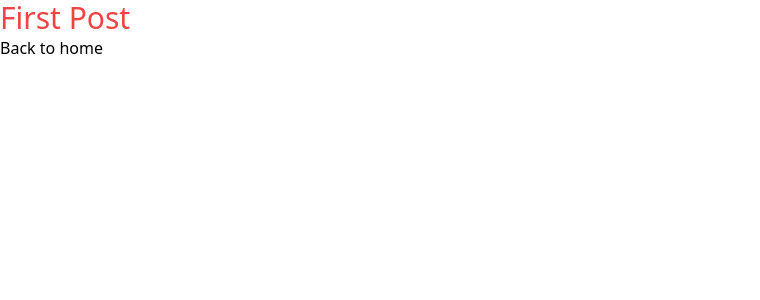
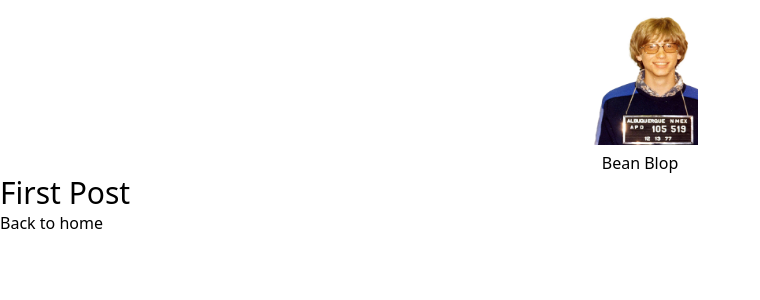
Before and after one commit to MrMisterBean/Next-TS-Blog, a Next.js app: page /posts/first-post in a window 1280 px wide. Shown: the top 300 px of the page, without its empty margins (0-760 px from the left). Built offline with nearby package versions, Linux system fonts and the light colour scheme.

Commit message:
new homepage and navigation

```diff
--- /dev/null
+++ b/components/layout.tsx
@@ -0,0 +1,80 @@
+import Head from 'next/head'
+import Image from 'next/image'
+import Link from 'next/link'
+
+const name = 'Bean Blop'
+export const siteTitle = 'Next.js Sample Website'
+
+type Props = {
+  children: React.ReactNode
+  home?: boolean
+}
+
+const Layout = ({ children, home }: Props) => {
+  return (
+    <div>
+      <Head>
+        <link rel='icon' href='/favicon.ico' />
+        <meta
+          name='description'
+          content='Learn how to build a personal website using Next.js'
+        />
+        <meta
+          property='og:image'
+          content={`https://og-image.vercel.app/${encodeURI(
+            siteTitle
+          )}.png?theme=light&md=0&fontSize=75px&images=https%3A%2F%2Fassets.vercel.com%2Fimage%2Fupload%2Ffront%2Fassets%2Fdesign%2Fnextjs-black-logo.svg`}
+        />
+        <meta name='og:title' content={siteTitle} />
+        <meta name='twitter:card' content='summary_large_image' />
+      </Head>
+      <header className='flex flex-col items-center'>
+        {home ? (
+          <>
+            <Image
+              priority
+              src='/images/profile.jpg'
+              height={582 / 4}
+              width={808 / 7}
+              alt={name}
+            />
+            <h1>{name}</h1>
+            <Link href='posts/first-post'>
+              <a> First post! </a>
+            </Link>
+          </>
+        ) : (
+          <>
+            <Link href='/'>
+              <a>
+                <Image
+                  priority
+                  src='/images/profile.jpg'
+                  height={582 / 4}
+                  width={808 / 7}
+                  alt={name}
+                />
+              </a>
+            </Link>
+            <div>
+              <Link href='/'>
+                <a>{name}</a>
+              </Link>
+            </div>
+            {/* <p>{home} "home" false?</p> */}
+          </>
+        )}
+      </header>
+      <main>{children}</main>
+      {!home && (
+        <div>
+          <Link href='/'>
+            <a>Back to home</a>
+          </Link>
+        </div>
+      )}
+    </div>
+  )
+}
+
+export default Layout
--- a/pages/index.tsx
+++ b/pages/index.tsx
@@ -1,74 +1,18 @@
 import type { NextPage } from 'next'
 import Head from 'next/head'
-import Image from 'next/image'
 
-import Link from 'next/link'
+import Layout, { siteTitle } from '../components/layout'
 
 const Home: NextPage = () => {
   return (
-    <div>
+    <Layout home={true}>
       <Head>
-        <title>Create Next App</title>
-        <meta name="description" content="Generated by create next app" />
-        <link rel="icon" href="/favicon.ico" />
+        <title>{siteTitle}</title>
       </Head>
-
-      <main>
-
-        {/* <h1 className={styles.title}>
-          Learn <a href="https://nextjs.org">Next.js!</a>
-        </h1> */}
-
-        <h1 className='p-24 pb-6 font-bold text-center text-7xl text-bold'>
-          Read{' '}
-          <Link href="/posts/first-post">
-            <a className='text-blue-600'>this page!</a>
-          </Link>
-        </h1>
-
-        <p className='text-2xl font-semibold text-center font-'>
-          Get started by editing{' '}
-          <code className='p-2 text-xl rounded-lg bg-neutral-50' >pages/index.tsx</code>
-        </p>
-
-        <div className='grid-container'>
-          <a className='grid-item' href="https://nextjs.org/docs">
-            <h2 className='grid-item-header'>Documentation &rarr;</h2>
-            <p className='grid-item-content'>Find in-depth information about Next.js features and API.</p>
-          </a>
-
-          <a className='grid-item' href="https://nextjs.org/learn">
-            <h2 className='grid-item-header'>Learn &rarr;</h2>
-            <p className='grid-item-content'>Learn about Next.js in an interactive course with quizzes!</p>
-          </a>
-
-          <a className='grid-item' href="https://github.com/vercel/next.js/tree/canary/examples">
-            <h2 className='grid-item-header'>Examples &rarr;</h2>
-            <p className='grid-item-content'>Discover and deploy boilerplate example Next.js projects.</p>
-          </a>
-
-          <a className='grid-item' href="https://vercel.com/new?utm_source=create-next-app&utm_medium=default-template&utm_campaign=create-next-app">
-            <h2 className='grid-item-header'>Deploy &rarr;</h2>
-            <p className='grid-item-content'>
-              Instantly deploy your Next.js site to a public URL with Vercel.
-            </p>
-          </a>
-        </div>
-      </main>
-
-      <footer className='fixed inset-x-0 bottom-0 w-full h-24 p-8 text-lg font-semibold text-center bg-white border-t shadow-2xl'>
-        <a
-          href="https://vercel.com?utm_source=create-next-app&utm_medium=default-template&utm_campaign=create-next-app"
-          target="_blank"
-          rel="noopener noreferrer"
-        >
-          Powered by{' '}
-          <span>
-            <Image src="/vercel.svg" alt="Vercel Logo" width={72} height={16} />
-          </span>
-        </a>
-      </footer>
-    </div>
+      <section>
+        <p>[Your Self Introduction]</p>
+      </section>
+    </Layout>
   )
 }
 
--- a/pages/posts/first-post.tsx
+++ b/pages/posts/first-post.tsx
@@ -1,15 +1,22 @@
-import Link from "next/link"
+import Head from 'next/head'
+import Script from 'next/script'
+import Layout from '../../components/layout'
 
 const FirstPost = () => {
   return (
-    <>
-      <h1 className="text-red-500 text-3xl">First Post</h1>
-      <h2>
-        <Link href="/">
-          <a>Back to home</a>
-        </Link>
-      </h2>
-    </>
+    <Layout>
+      <Head>
+        <title>First Post</title>
+      </Head>
+      <Script
+        src='https://connect.facebook.net/en_US/sdk.js'
+        strategy='lazyOnload'
+        onLoad={() =>
+          console.log('script loaded crorectly, window.FB has been populated')
+        }
+      />
+      <h1 className='text-3xl'>First Post</h1>
+    </Layout>
   )
 }
 
```
Also changed, not shown: public/images/profile.jpg (added).
